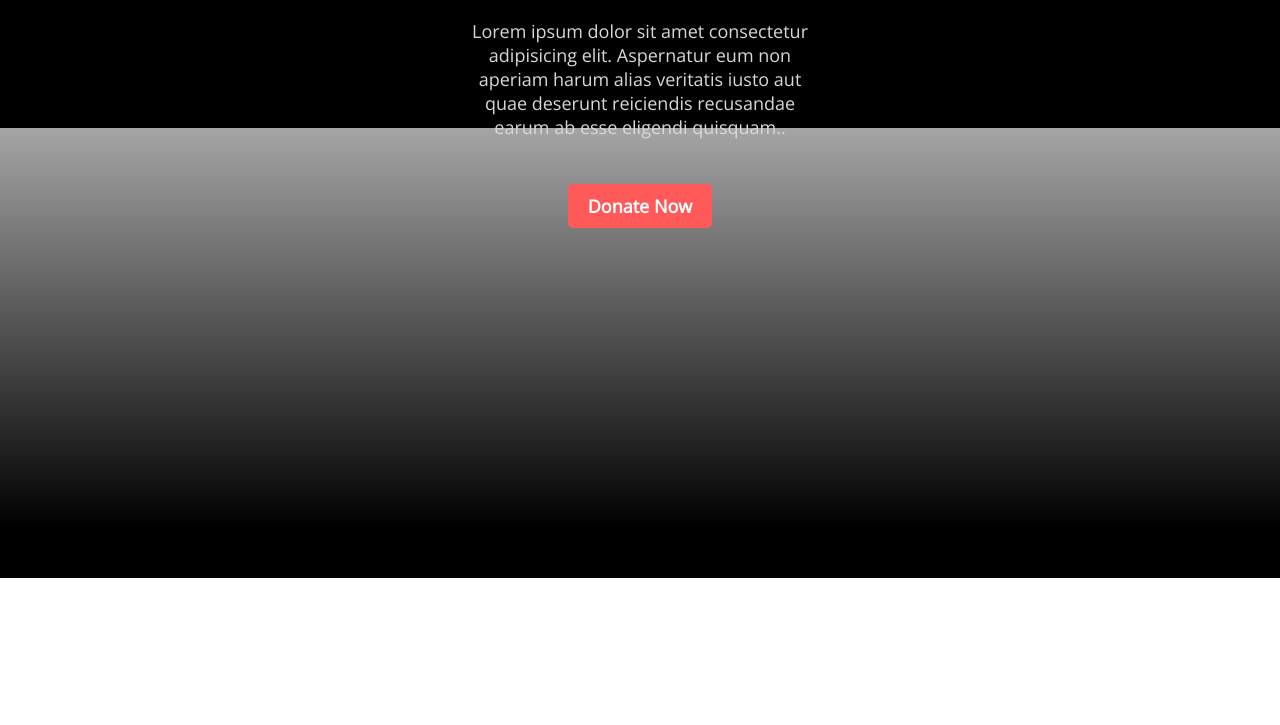
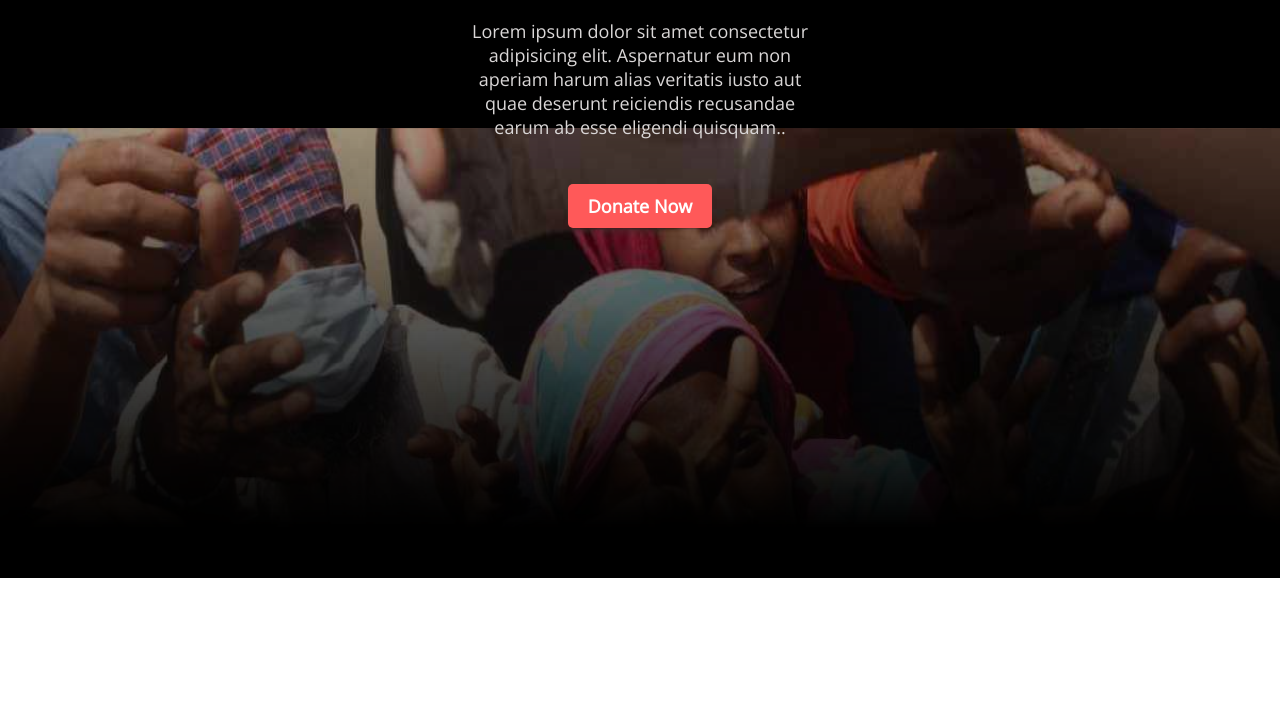
Before and after one commit to naimeh461/donate-website, a plain HTML site: page index.html in a window 1280 px wide. Shown: the part 672-1397 px from the top of the page. Drawn offline with nearby package versions, Linux system fonts and the light colour scheme; the site is published under a folder, as on GitHub Pages, so addresses that start at the root find nothing.

Commit message:
Update portfolio.css

```diff
--- a/styles/portfolio.css
+++ b/styles/portfolio.css
@@ -4,7 +4,7 @@
 }
 
 header{
-    background-image: url(/images/donation8.jpg),linear-gradient(rgba(0, 0, 0, 0.353),rgb(0, 0, 0),black);
+    background-image: url(../images/donation8.jpg),linear-gradient(rgba(0, 0, 0, 0.353),rgb(0, 0, 0),black);
     background-repeat: no-repeat;
     background-attachment:fixed;
     background-size: 100% 100%;
```
